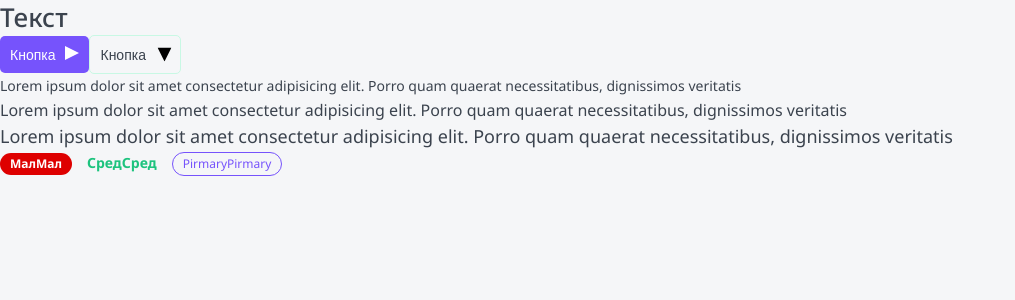
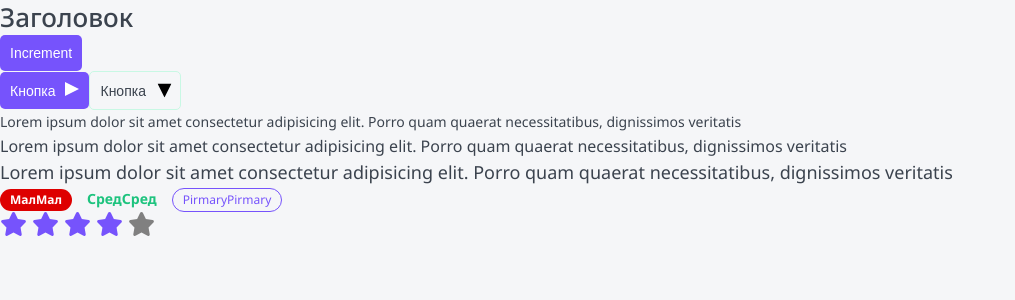
Before and after one commit to Kostya-x-pro/TopApp, a Next.js app: page / in a window 1280 px wide. Shown: the top 300 px of the page, without its empty margins (0-1015 px from the left). Built offline with nearby package versions, Linux system fonts and the light colour scheme.

Commit message:
добавлен компонент рейтинга

```diff
--- /dev/null
+++ b/components/Rating/Rating.module.css
@@ -0,0 +1,11 @@
+.filled svg {
+  fill: var(--primary);
+}
+
+.star svg {
+  margin-right: 5px;
+}
+
+.editable {
+  cursor: pointer;
+}
--- /dev/null
+++ b/components/Rating/Rating.tsx
@@ -0,0 +1,79 @@
+import { JSX, useEffect, useState, KeyboardEvent } from "react";
+
+import { RatingProps } from "./Rating.props";
+
+import styles from './Rating.module.css';
+import cn from "classnames";
+import StarIcon from './Star.svg';
+
+export const Rating = (props: RatingProps): JSX.Element => {
+    const {
+        isEditable = false,
+        rating,
+        setRating,
+        className,
+        ...otherProps
+    } = props;
+
+    const [ratingArray, setRatingArray] = useState<JSX.Element[]>(new Array(5).fill(<></>));
+
+    useEffect(() => {
+        constructRating(rating);
+    }, [rating]);
+
+    const constructRating = (currentRating: number): void => {
+        const updatedArray = ratingArray.map((r: JSX.Element, i: number) => {
+            return (
+                <span
+                    key={i}
+                    className={cn(styles.star, {
+                        [styles.filled]: i < currentRating,
+                        [styles.editable]: isEditable,
+                    })}
+                    onMouseEnter={() => changeDisplay(i + 1)}
+                    onMouseLeave={() => changeDisplay(rating)}
+                    onClick={() => changeRating(i + 1)}
+                >
+                    <StarIcon
+                    tabIndex={isEditable ? 0 : -1}
+                    onKeyDown={(e: KeyboardEvent<SVGAElement>) => isEditable &&
+                        keyEnterChangeRating(i + 1, e)}
+                />
+                </span>
+            );
+        });
+
+        setRatingArray(updatedArray);
+    };
+
+    const changeDisplay = (i: number): void => {
+        if (!isEditable) {
+            return;
+        }
+        constructRating(i);
+    };
+
+    const changeRating = (i: number): void => {
+        if (!isEditable || !setRating) {
+            return;
+        }
+        setRating(i);
+    };
+
+    const keyEnterChangeRating = (i: number, e: KeyboardEvent<SVGAElement>): void => {
+        if (e.code !== 'Enter' || !setRating) {
+            return;
+        }
+        setRating(i);
+    };
+
+    return (
+        <div {...otherProps}>
+            {ratingArray.map((r, i) => (
+                <span key={i}>
+                    {r}
+                </span>
+            ))}
+        </div>
+    );
+};
--- a/components/index.ts
+++ b/components/index.ts
@@ -2,3 +2,4 @@
 export * from './Button/Button';
 export * from './Paragraph/Paragraph';
 export * from './Tag/Tag';
+export * from './Rating/Rating';
--- a/pages/index.tsx
+++ b/pages/index.tsx
@@ -1,13 +1,18 @@
-import { JSX } from "react";
+import { JSX, useState } from "react";
 
 // Компоненты
-import { Button, Htag, Paragraph, Tag } from "@/components";
+import { Button, Htag, Paragraph, Tag, Rating } from "@/components";
 
 
 export default function Home(): JSX.Element {
+  const [rating, setRating] = useState<number>(4);
+
+
   return (
     <>
-     <Htag tag="h1">Текст</Htag>
+     <Htag tag="h1">Заголовок</Htag>
+     <Button appearance="primary">Increment</Button>
+     <br/>
      <Button arrow="right" appearance="primary">Кнопка</Button>
      <Button arrow="down" appearance="ghost">Кнопка</Button>
      <Paragraph size="s">Lorem ipsum dolor sit amet consectetur adipisicing elit. Porro quam quaerat necessitatibus, dignissimos veritatis</Paragraph>
@@ -16,6 +21,7 @@
      <Tag size="s" color="red">Мал</Tag>
      <Tag size="m" color="green">Сред</Tag>
      <Tag color="primary">Pirmary</Tag>
+     <Rating rating={rating} isEditable setRating={setRating} />
     </>
   );
 }
```
Also changed, not shown: components/Rating/Rating.props.ts (added, +10 -0 lines), components/Rating/Star.svg (added), next-env.d.ts (added), 1 other file (tests, documents, lock files or other folders).
